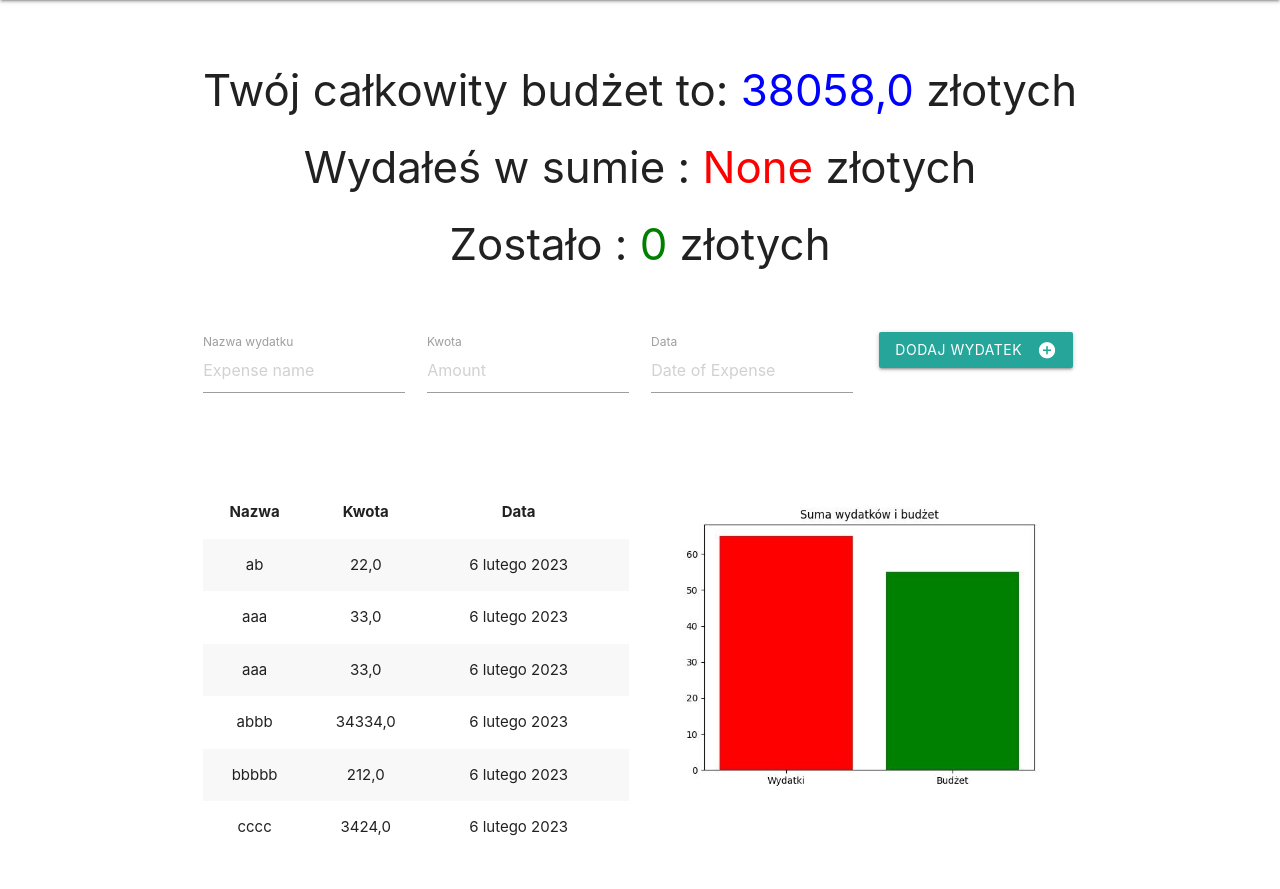
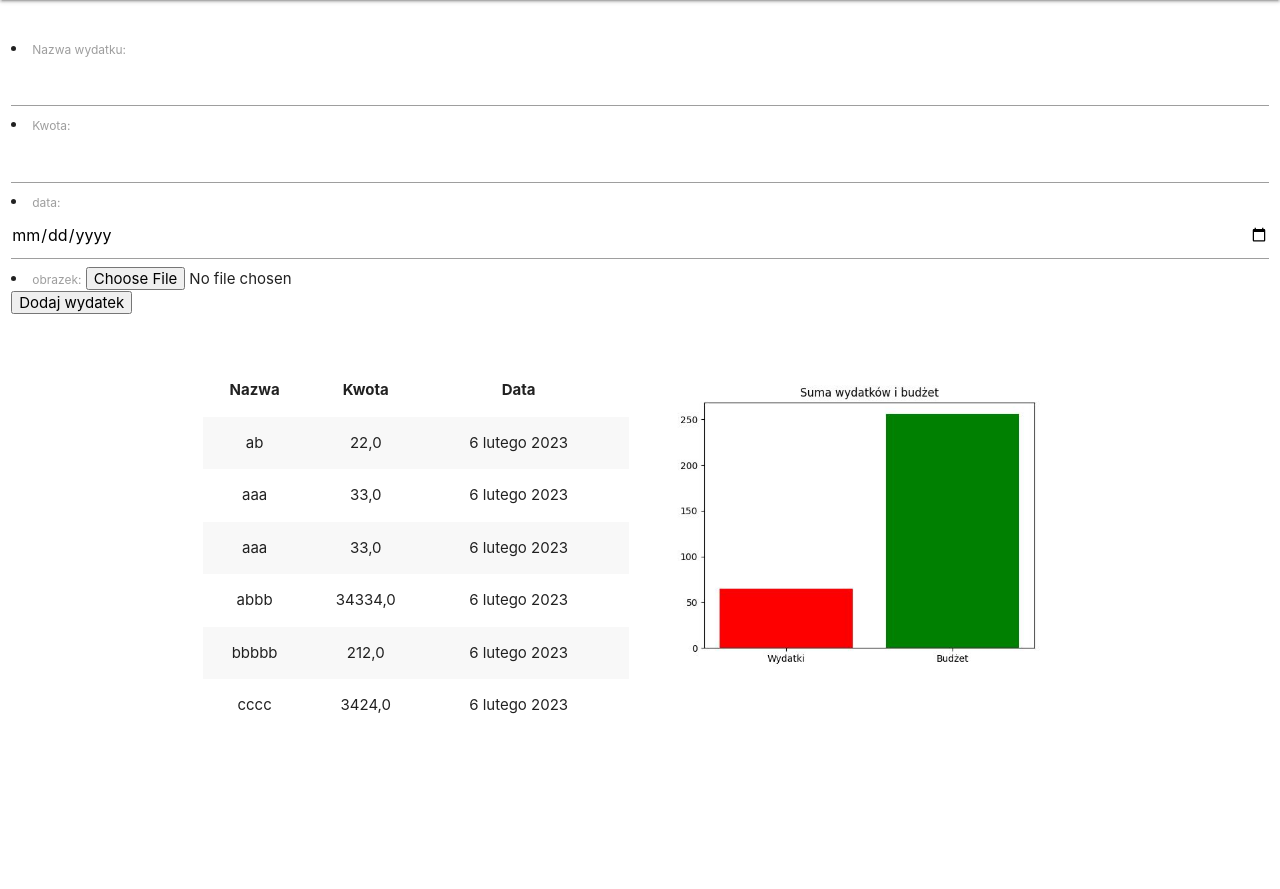
Before and after one commit to AdrianD5612/Przydatnik, a Django app: page /app in a window 1280 px wide. Shown: the part 64-953 px from the top of the page. After the commit the page ends 778 px from the top, so only its background shows below. Run offline with Django 4.2, Linux system fonts and the light colour scheme; a user stored in the database is signed in; data comes from the database, SQL or seed files in the repository; both versions use the stored data as it was after the commit.

Commit message:
Wprowadzone dodawanie do wydatku pliku graficznego

```diff
--- a/przydatnik/settings.py
+++ b/przydatnik/settings.py
@@ -128,3 +128,9 @@ DEFAULT_AUTO_FIELD = 'django.db.models.BigAutoField'
 
 STATIC_URL = '/static/'
 LOGIN_REDIRECT_URL = 'index'
+
+# Base url to serve media files
+MEDIA_URL = '/media/'
+
+# Path where media is stored
+MEDIA_ROOT = os.path.join(BASE_DIR, 'media/')
--- a/przydatnik/urls.py
+++ b/przydatnik/urls.py
@@ -15,9 +15,11 @@ Including another URLconf
 """
 from django.contrib import admin
 from django.urls import include, path
+from django.conf import settings
+from django.conf.urls.static import static
 
 urlpatterns = [
     path('ankiety/', include('ankiety.urls')),
     path('admin/', admin.site.urls),
     path('',include('wydatki.urls'))
-]
+] + static(settings.MEDIA_URL, document_root=settings.MEDIA_ROOT)
--- a/wydatki/admin.py
+++ b/wydatki/admin.py
@@ -4,7 +4,7 @@ from .models import *
 
 
 class ExpenseInfoAdmin(admin.ModelAdmin):
-    fields = ['expense_name', 'cost', 'date_added', 'user_expense']
+    fields = ['expense_name', 'cost', 'date_added', 'user_expense', 'image']
     list_display = ['expense_name', 'cost', 'date_added', 'user_expense']
 
 admin.site.register(ExpenseInfo, ExpenseInfoAdmin)
--- /dev/null
+++ b/wydatki/forms.py
@@ -0,0 +1,17 @@
+from .models import ExpenseInfo
+from django import forms
+from django.forms import widgets
+
+from django.db import models
+from django.forms import ModelForm
+
+class ExpenseDetails(forms.ModelForm):
+    class Meta:
+        model = ExpenseInfo
+        fields = ('expense_name', 'cost',  'date_added' , 'image')
+        labels = {
+            'expense_name': 'Nazwa wydatku' , 'cost': 'Kwota', 'date_added': 'data', 'image':'obrazek',
+        }
+        widgets = {
+            'date_added': widgets.DateInput(attrs={'type': 'date'})
+        }
--- a/wydatki/models.py
+++ b/wydatki/models.py
@@ -20,3 +20,4 @@ class ExpenseInfo(models.Model):
     cost = models.FloatField()
     date_added = models.DateField()
     user_expense = models.ForeignKey(User, on_delete=models.CASCADE)
+    image = models.ImageField(upload_to='images')
--- a/wydatki/templates/wydatki/index.html
+++ b/wydatki/templates/wydatki/index.html
@@ -26,33 +26,11 @@
         <br>
         <div class="section">
             <div class="row">
-                <form class="col s12" action='{% url "add item" %}' method='post'>
-                    {% csrf_token %}
-                    <div class="row">
-                        <div class="container center">
-                            <h3 class='center'>Twój całkowity budżet to: <span style="color:blue;">{{budget}}</span> złotych</h3>
-                            <h3 clas='center'>Wydałeś w sumie : <span style="color:red;">{{expenses}}</span> złotych</h3>
-                            <h3 clas='center'>Zostało : <span style="color:green;">{{remaining}}</span> złotych</h3>
-                            <br>
-                            <br>
-                            <div class="input-field col s3">
-                                <input placeholder="Expense name" name="expense_name" id='expense_name' type='text' class='validate'>
-                                <label for='expense_name'>Nazwa wydatku</label>
-                            </div>
-                            <div class="input-field col s3">
-                                <input placeholder='Amount' name='cost' id='cost' type='text' class='validate'>
-                                <label for='cost'>Kwota</label>
-                            </div>
-                            <div class="input-field col s3">
-                                <input placeholder='Date of Expense' name="expense_date" id="expense_date" type="text" class='datepicker'>
-                                <label for="expense_date">Data</label>
-                            </div>
-                            <button class="btn waves-effect waves-light" type="submit" name="action">Dodaj wydatek
-                                <i class="material-icons right">add_circle</i>
-                            </button>
-                        </div>
-                    </div>
-                </form>
+                                <form class="col s12" action='{% url "add item" %}' method='post' enctype="multipart/form-data">
+                                        {% csrf_token %}
+                                        {{ form.as_ul }}
+                                        <input type="submit" value="Dodaj wydatek">
+                                </form>
             </div>
         </div>
 
--- a/wydatki/views.py
+++ b/wydatki/views.py
@@ -1,4 +1,4 @@
-from django.shortcuts import render
+from django.shortcuts import render, redirect
 from django.http import HttpResponseRedirect,HttpResponse
 from .models import ExpenseInfo
 from django.contrib.auth import logout,login,authenticate
@@ -8,6 +8,7 @@ from django.db.models import Sum
 import matplotlib.pyplot as plt
 import numpy as np
 from django.db.models import Q
+from wydatki.forms import ExpenseDetails
 # Create your views here.
 
 
@@ -26,24 +27,32 @@ def index(request):
         context = {'expense_items':expense_items,'budget':budget_total['budget'],'expenses':abs(expense_total['expenses']), 'remaining':(budget_total['budget']-abs(expense_total['expenses']))}
     else:   #naprawia błąd w przypadku braku wpisów
         context = {'expense_items':expense_items,'budget':budget_total['budget'],'expenses':(expense_total['expenses']), 'remaining':0 }
+    context['form']= ExpenseDetails()
     return render(request,'wydatki/index.html',context=context)
 
 def add_item(request):
-    name = request.POST['expense_name']
-    expense_cost = request.POST['cost']
-    expense_date = request.POST['expense_date']
-    ExpenseInfo.objects.create(expense_name=name,cost=expense_cost,date_added=expense_date,user_expense=request.user)
-    budget_total = ExpenseInfo.objects.filter(user_expense=request.user).aggregate(budget=Sum('cost',filter=Q(cost__gt=0)))
-    expense_total = ExpenseInfo.objects.filter(user_expense=request.user).aggregate(expenses=Sum('cost',filter=Q(cost__lt=0)))
-    fig,ax=plt.subplots()
-    if expense_total['expenses']:
-        ax.bar(['Wydatki','Budżet'], [abs(expense_total['expenses']),budget_total['budget']],color=['red','green'])
+    if request.method == 'POST':
+        form = ExpenseDetails(request.POST, request.FILES)
+        if form.is_valid():
+            obj = form.save(commit=False)
+            obj.user_expense = request.user #zanim formularz zostanie zapisany w bazie musi zawierać nazwę użytkownika
+            obj.save()
+        budget_total = ExpenseInfo.objects.filter(user_expense=request.user).aggregate(budget=Sum('cost',filter=Q(cost__gt=0)))
+        expense_total = ExpenseInfo.objects.filter(user_expense=request.user).aggregate(expenses=Sum('cost',filter=Q(cost__lt=0)))
+        fig,ax=plt.subplots()
+        if expense_total['expenses']:
+            ax.bar(['Wydatki','Budżet'], [abs(expense_total['expenses']),budget_total['budget']],color=['red','green'])
+        else:
+            ax.bar(['Wydatki','Budżet'], 0,0,color=['red','green'])
+        ax.set_title('Suma wydatków i budżet')
+        plt.savefig('wydatki/static/wydatki/expense.jpg')
+        return HttpResponseRedirect('app')
     else:
-        ax.bar(['Wydatki','Budżet'], [expense_total['expenses'],budget_total['budget']],color=['red','green'])
-    ax.set_title('Suma wydatków i budżet')
-    plt.savefig('wydatki/static/wydatki/expense.jpg')
-    return HttpResponseRedirect('app')
-
+        form = ExpenseDetails()
+        context = {
+            'form': form
+        }
+    return render(request, 'upload_image.html', context)
 
 def logout_view(request):
     logout(request)
```
Also changed, not shown: db.sqlite3, wydatki/migrations/0002_expenseinfo_image.py (added), wydatki/static/wydatki/expense.jpg.
